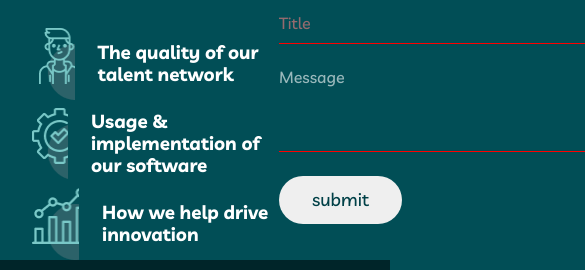
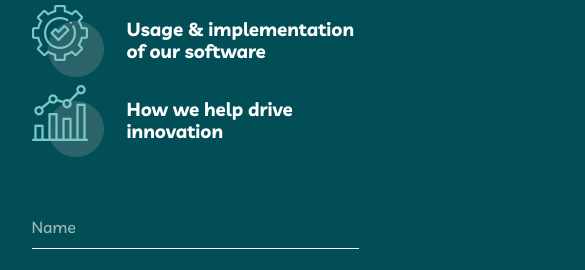
Before and after one commit to niyozcoder/myteam, a website: page contacts.html in a window 390 px wide. Shown: the part 406-676 px from the top of the page, 585 px wide, since content can reach past the window. Drawn offline with Linux system fonts and the light colour scheme.

Commit message:
first commit

```diff
--- a/contacts.html
+++ b/contacts.html
@@ -34,6 +34,7 @@
             </button>
             </div>
           </header>
+          <div class="contact__main">
             <div class="container contact__container">
               <div class="contact__words">
                   <h1 class="contact__headname">Contact</h1>
@@ -62,6 +63,8 @@
                     </form>
               </div>
             </div>
+          </div>
+
         </section>
 
         <footer class="footer">
--- a/scss/pages/_contact.scss
+++ b/scss/pages/_contact.scss
@@ -1,4 +1,35 @@
+.contact__main {
+    position: relative;
+    &::before {
+        content: '';
+        width: 10rem;
+        height: 20rem;
+        position: absolute;
+        background-image: url("../img/directors.png");
+        background-repeat: no-repeat;
+    }
 
+    &::after {
+        content: '';
+        width: 10rem;
+        height: 22.5rem;
+        position: absolute;
+        background-image: url("../img/contacts.png");
+        bottom: 0;
+        right: 0;
+    }
+
+    @include respond(mobile) {
+        &::before {
+            display: none;
+        }
+
+        &::after {
+            height: 112.5px;
+            width: 10rem;
+        }
+    }
+}
 
 .contact__list {
     @include reset-list;
@@ -9,6 +40,16 @@
 .contact__headname {
     font-size: 64px;
     line-height: 100px;
+
+    @include respond(tablet) {
+        text-align: center;
+    }
+
+    @include respond(mobile) {
+        font-size: 4rem;
+        line-height: 4rem;
+        margin-bottom: 1.6rem;
+    }
 }
 
 .contact__words-info {
@@ -17,6 +58,16 @@
     line-height: 48px;
     color: #F67E7E;
     margin-bottom: 4rem;
+
+
+    @include respond(tablet) {
+        text-align: center;
+    }
+    @include respond(mobile) {
+        font-size: 3.2rem;
+        margin: 0;
+        margin-bottom: 4rem;
+    }
 }
 
 .contact__list-item {
@@ -47,6 +98,9 @@
 
 .contact__list-name {
     margin-left: 2.3rem;
+    @include respond(mobile) {
+        width: 23.2rem;
+    }
 }
 
 textarea {
@@ -67,8 +121,8 @@ textarea {
         border-bottom: 1px solid #79C8C7;
         color: #fff;
     }
-    &:invalid {
-        border-bottom: 1px solid red;
+    @include respond(mobile) {
+        width: 32.7rem;
     }
 
 }
@@ -82,7 +136,7 @@ textarea {
     border-radius: 24px;
     border: none;
 }
-input:invalid {
+input:not(:placeholder-shown):invalid ,textarea:not(:placeholder-shown):invalid {
     border-bottom: 1px solid red;
 
     &::placeholder {
@@ -113,6 +167,9 @@ input {
         border-bottom: 1px solid #79C8C7;
         color: #fff;
     }
+    @include respond(mobile) {
+        width: 32.7rem;
+    }
 
 }
 
@@ -129,6 +186,9 @@ input[type="email"] {
         border-bottom: 1px solid #79C8C7;
         color: #fff;
     }
+    @include respond(mobile) {
+        width: 32.7rem;
+    }
 }
 
 form {
@@ -143,4 +203,8 @@ form {
 .contact__container {
     display: flex;
     justify-content: space-between;
+    padding-bottom: 12rem;
+    @include respond(tablet) {
+        flex-direction: column;
+    }
 }
```
Also changed, not shown: about.html (+2 -2 lines), index.html (+2 -2 lines), css/main.css, img/contacts.png (added), 1 other file. Lines whose indentation alone changed are shown as unchanged.
